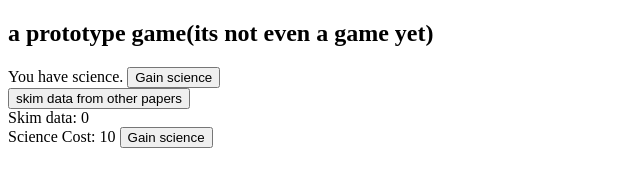
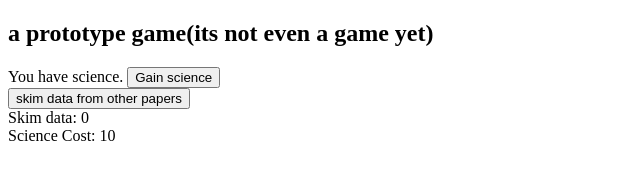
Before and after one commit to nicodium/Ultimate-game-idea-prototype, a plain HTML site: page index.html in a window 1280 px wide. Shown: the whole page, without its empty margins (0-640 px from the left). Drawn offline with Linux system fonts and the light colour scheme.

Commit message:
Update index.html

```diff
--- a/index.html
+++ b/index.html
@@ -16,5 +16,5 @@
 		<br />
 		Science Cost: <span id="scicost">10</span>
   </body>
-  <button onClick="sciClick()">Gain science</button>
+
 </html>
```
